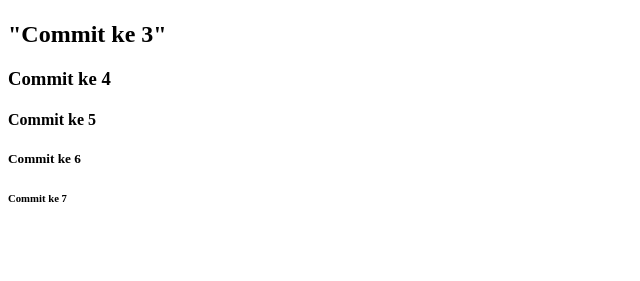
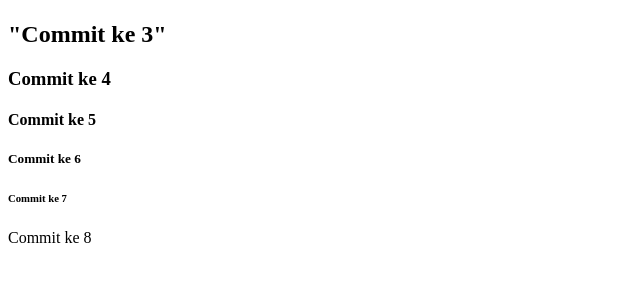
Before and after one commit to wildanmohamed/Praktikum-PWD3-P4, a plain HTML site: page index.html in a window 1280 px wide. Shown: the part 59-340 px from the top of the page, without its empty margins (0-640 px from the left). Drawn offline with Linux system fonts and the light colour scheme.

Commit message:
Commit 8

```diff
--- a/index.html
+++ b/index.html
@@ -12,5 +12,6 @@
     <h4>Commit ke 5</h4>
     <h5>Commit ke 6</h5>
     <h6>Commit ke 7</h6>
+    <p>Commit ke 8</p>
   </body>
 </html>
```
